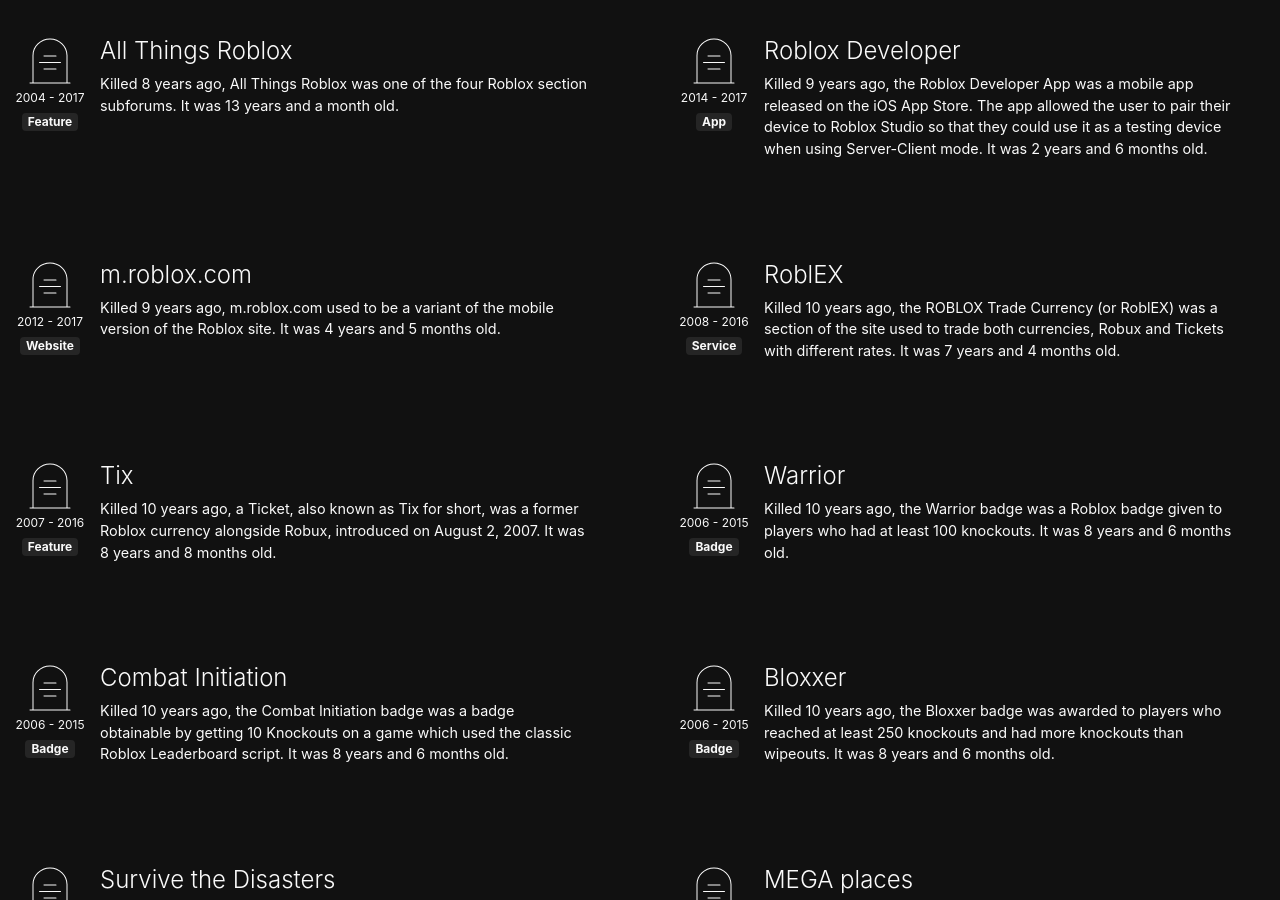
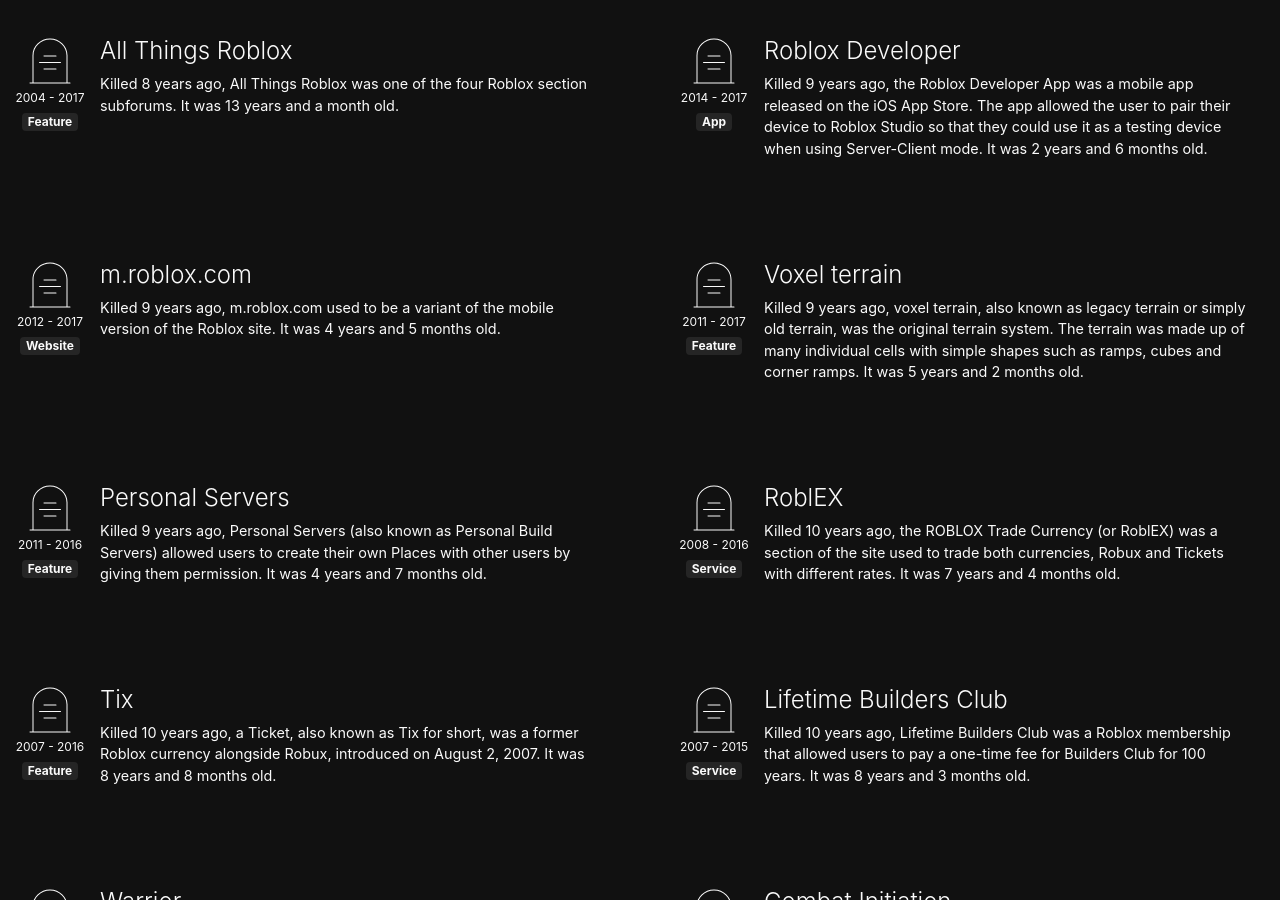
Before and after one commit to whostacking/killedbyroblox, a Jekyll site: the page built from index.html, in a window 1280 px wide and 900 px high, scrolled down 3291 px. Built offline with Jekyll 4.4.1, drawn with Linux system fonts in a browser that asks for light colours.

Commit message:
Added personal servers, voxel terrain, and LBC

```diff
--- a/_data/graveyard.json
+++ b/_data/graveyard.json
@@ -216,6 +216,22 @@
     "type": "feature"
   },
   {
+    "name": "Personal Servers",
+    "dateOpen": "2011-11-02",
+    "dateClose": "2016-06-08",
+    "link": "https://static.wikia.nocookie.net/roblox/images/a/a5/Bandicam_2016-06-05_13-27-30-554.jpg/revision/latest",
+    "description": "Personal Servers (also known as Personal Build Servers) allowed users to create their own Places with other users by giving them permission.",
+    "type": "feature"
+  },
+  {
+    "name": "Voxel terrain",
+    "dateOpen": "2011-10-07",
+    "dateClose": "2017-01-01",
+    "link": "https://devforum.roblox.com/t/old-terrain-is-deprecated-and-will-be-removed-in-january-2017/28214",
+    "description": "voxel terrain, also known as legacy terrain or simply old terrain, was the original terrain system. The terrain was made up of many individual cells with simple shapes such as ramps, cubes and corner ramps.",
+    "type": "feature"
+  },
+  {
     "name": "User advertisements",
     "dateOpen": "2008-11-21",
     "dateClose": "2024-06-17",
@@ -237,6 +253,14 @@
     "dateClose": "2019-09-23",
     "link": "https://web.archive.org/web/20220724230516/https://blog.roblox.com/2019/09/introducing-roblox-premium/",
     "description": "Builders Club (BC) was a Roblox membership split into 3 tiers that granted users extra privileges.",
+    "type": "service"
+  },
+  {
+    "name": "Lifetime Builders Club",
+    "dateOpen": "2007-04-12",
+    "dateClose": "2015-08-04",
+    "link": "https://roblox.fandom.com/wiki/Builders_Club#Discontinued_membership_plans",
+    "description": "Lifetime Builders Club was a Roblox membership that allowed users to pay a one-time fee for Builders Club for 100 years.",
     "type": "service"
   },
   {
```
